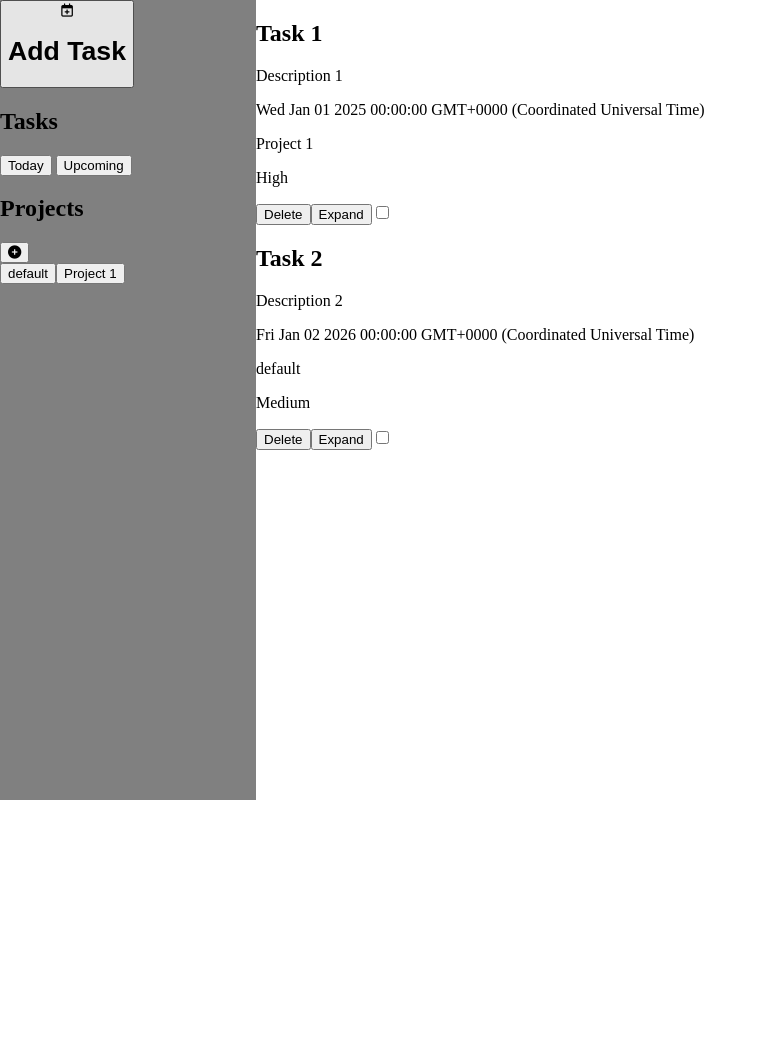
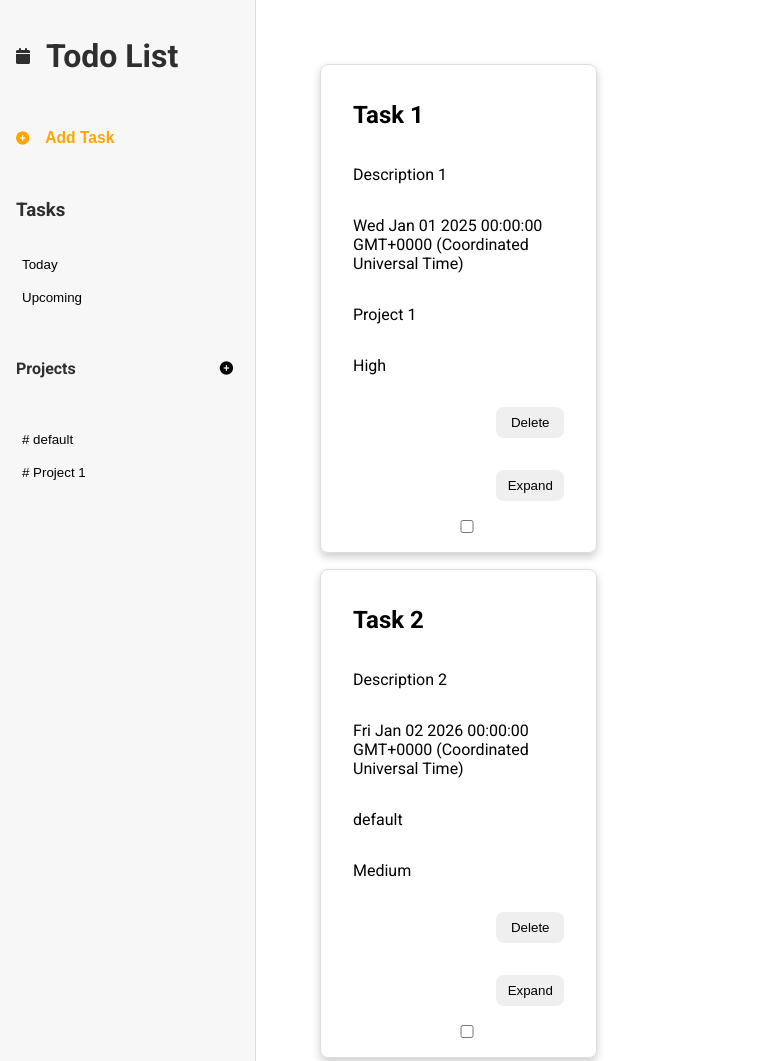
Before and after one commit to ofgaard/todo-list, a website built with webpack: page src/index.html in a window 1280 px wide. Shown: the top 1061 px of the page, without its empty margins (0-767 px from the left). Before the commit the page ends 800 px from the top, so only its background shows below. Built offline with nearby package versions, Linux system fonts and the light colour scheme.

Commit message:
apply basic styles

```diff
--- a/src/index.html
+++ b/src/index.html
@@ -9,19 +9,23 @@
 <body>
     <div class="wrapper">
         <div class="sidenav">
+            <div class="mainheader">
+                <i class="fa-solid fa-calendar"></i>
+                <h1>Todo List</h1>
+            </div>
             <button class="add-task">
-                <i class="fa-regular fa-calendar-plus"></i>
-                <h1>Add Task</h1>
+                <i class="fa-solid fa-circle-plus"></i>
+                <h3>Add Task</h3>
             </button>
             <div class="tasks-menu">
-                <h2>Tasks</h2>
-                <button class="today">Today</button>
-                <button class="upcoming">Upcoming</button>
+                <h3>Tasks</h3>
+                <button class="today-button">Today</button>
+                <button class="upcoming-button">Upcoming</button>
 
             </div>
             <div class="projects-menu">
                 <div class="project-header">
-                    <h2>Projects</h2>
+                    <h4>Projects</h4>
                     <button class="add-project">
                         <i class="fa-solid fa-circle-plus"></i>
                     </button>
@@ -34,12 +38,6 @@
             </div>
         </div>
         <div class="main-content">
-            <div class="header">
-                <h1>Hello</h1>
-            </div>
-            <div class="info">
-                <h2>World</h2>
-            </div>
     </div>
 </body>
 </html>
--- a/src/index.js
+++ b/src/index.js
@@ -1,20 +1,27 @@
-import './style.css';
-import { Tasks, thisWeekTasks, todayTasks, thisMonthTasks, upcomingTasks } from './task.js';
-import { addTask } from './addtask.js';
-import { projectArrays } from './projects.js';
-import { renderArrayToPage } from './rendertasks.js';
-import { renderTodayPage } from './today.js';
-import { renderProjectMenu } from './renderprojectmenu.js';
-import { addProject } from './addproject.js';
-import { addTaskForm } from './addtaskform.js';
-import { addProjectForm } from './addprojectform.js';
-import { renderUpcomingPage } from './upcoming.js';
+import "./style.css";
+import {
+  Tasks,
+  thisWeekTasks,
+  todayTasks,
+  thisMonthTasks,
+  upcomingTasks,
+} from "./task.js";
+import { addTask } from "./addtask.js";
+import { projectArrays } from "./projects.js";
+import { renderArrayToPage } from "./rendertasks.js";
+import { renderTodayPage } from "./today.js";
+import { renderProjectMenu } from "./renderprojectmenu.js";
+import { addProject } from "./addproject.js";
+import { addTaskForm } from "./addtaskform.js";
+import { addProjectForm } from "./addprojectform.js";
+import { renderUpcomingPage } from "./upcoming.js";
 
-console.log ('Hello, World!');
 
-addTask('Task 1', 'Description 1', '2025-01-01', 'Project 1', 'High');
+console.log("Hello, World!");
 
-addTask('Task 2', 'Description 2', '2026-01-02', 'default', 'Medium');
+addTask("Task 1", "Description 1", "2025-01-01", "Project 1", "High");
+
+addTask("Task 2", "Description 2", "2026-01-02", "default", "Medium");
 
 console.log(Tasks);
 
@@ -22,33 +29,32 @@ console.log(projectArrays);
 
 renderArrayToPage(Tasks);
 
-const todayPage = document.querySelector('.today');
-const upcomingPage = document.querySelector('.upcoming');
+const todayPage = document.querySelector(".today-button");
+const upcomingPage = document.querySelector(".upcoming-button");
 
-todayPage.addEventListener('click', () => {
+todayPage.addEventListener("click", () => {
   renderTodayPage();
   console.log(todayTasks);
   console.log(upcomingTasks);
 });
 
-upcomingPage.addEventListener('click', () => {
+upcomingPage.addEventListener("click", () => {
   renderUpcomingPage();
   console.log(upcomingTasks);
-}  );
+});
 
 renderProjectMenu();
 
-
 console.log(projectArrays);
 
-const addTaskButton = document.querySelector('.add-task');
+const addTaskButton = document.querySelector(".add-task");
 
-addTaskButton.addEventListener('click', () => {
+addTaskButton.addEventListener("click", () => {
   addTaskForm();
 });
 
-const addProjectButton = document.querySelector('.add-project');
+const addProjectButton = document.querySelector(".add-project");
 
-addProjectButton.addEventListener('click', () => {
+addProjectButton.addEventListener("click", () => {
   addProjectForm();
 });
--- a/src/projects.js
+++ b/src/projects.js
@@ -1,5 +1,5 @@
 const projectArrays = {
-    default: [],
+  default: [],
 };
 
 export { projectArrays };
--- a/src/renderprojectmenu.js
+++ b/src/renderprojectmenu.js
@@ -3,18 +3,18 @@ import { Tasks } from "./task.js";
 import { renderArrayToPage } from "./rendertasks.js";
 
 export function renderProjectMenu() {
-    const projectsMenu = document.querySelector('.projects-menu-list');
+  const projectsMenu = document.querySelector(".projects-menu-list");
   if (!projectsMenu) {
-        console.error('.projects-menu not found');
+    console.error(".projects-menu not found");
     return;
   }
-    projectsMenu.innerHTML = '';
+  projectsMenu.innerHTML = "";
 
-    Object.keys(projectArrays).forEach(project => {
-        const projectButton = document.createElement('button');
-        projectButton.classList.add('project-button');
-        projectButton.textContent = project;
-        projectButton.addEventListener('click', () => {
+  Object.keys(projectArrays).forEach((project) => {
+    const projectButton = document.createElement("button");
+    projectButton.classList.add("project-button");
+    projectButton.textContent = '# ' + project;
+    projectButton.addEventListener("click", () => {
       console.log(`Project ${project} clicked`);
 
       renderArrayToPage(projectArrays[project]);
--- a/src/style.css
+++ b/src/style.css
@@ -1,6 +1,11 @@
-html, body {
+@import url('https://fonts.googleapis.com/css2?family=Anton&family=Roboto:wght@100;400;500;700&display=swap');
+@import url(https://cdnjs.cloudflare.com/ajax/libs/font-awesome/6.5.2/css/all.min.css);
+
+html,
+body {
   margin: 0;
   padding: 0;
+  font-family: 'Roboto', sans-serif;
 }
 
 .wrapper {
@@ -10,11 +15,167 @@ html, body {
 }
 
 .sidenav {
-    background-color: grey;
+  background-color: rgb(247, 247, 247);
+  border-right: 1px solid rgb(221, 221, 221);
+  color: rgb(46, 46, 46);
 }
 
+.mainheader {
+  display: flex;
+  gap: 1rem;
+  align-items: center;
+  padding: 1rem;
+}
+
+.add-task {
+  color: rgb(255, 166, 0);
+  display: flex;
+  gap: 1rem;
+  align-items: center;
+  padding-left: 1rem;
+  border: none;
+  background: none;
+  width: 100%;
+  cursor: pointer;
+}
+
+.modal {
+  display: flex;
+  justify-content: center;
+  position: fixed;
+  z-index: 1;
+  left: 0;
+  top: 0;
+  width: 100%;
+  height: 100%;
+  overflow: auto;
+  background-color: rgb(0, 0, 0);
+  background-color: rgba(0, 0, 0, 0.4);
+}
+
+.form {
+  background-color: white;
+  margin: auto;
+  padding: 20px;
+  width: 80%;
+  display: flex;
+  flex-direction: column;
+  gap: 1rem;
+  max-width: 20%;
+  border-radius: 12px;
+  box-shadow: 0 4px 8px 0 rgba(0, 0, 0, 0.2);
+
+}
+
+.submit-button {
+  background-color: rgb(255, 166, 0);
+  border: 1px solid rgb(255, 166, 0);
+  color: white;
+  padding: 0.5rem;
+  cursor: pointer;
+  width: 30%;
+  margin-left: auto;
+  border-radius: 8px;
+}
+
+.tasks-menu {
+  display: flex;
+  flex-direction: column;
+  gap: 1rem;
+  padding: 1rem;
+  border: none;
+  background: none
+
+}
+
+.today-button, .upcoming-button {
+  display: flex;
+  border: none;
+  background: none;
+  cursor: pointer;
+  justify-content: left;
+
+}
+
+.project-header {
+  display: flex;
+  flex-direction: row;
+  gap: 1rem;
+  padding: 1rem;
+  border: none;
+  background: none;
+  justify-content: space-between;
+
+}
+
+.add-project {
+  display: flex;
+  gap: 1rem;
+  align-items: center;
+  padding-left: 1rem;
+  border: none;
+  background: none;
+
+}
+
+.projects-menu-list {
+  display: flex;
+  flex-direction: column;
+  gap: 1rem;
+  padding: 1rem;
+  border: none;
+  background: none;
+}
+
+.project-button {
+  display: flex;
+  border: none;
+  background: none;
+  cursor: pointer;
+  justify-content: left;
+
+}
 .main-content {
   background-color: white;
+  color: black;
+  margin: 3rem;
+  display: grid;
+  grid-template-columns: 1fr 1fr 1fr;
+}
+
+.array-container {
+  display: flex;
+  flex-direction: column;
+  gap: 1rem;
+  padding: 1rem;
+  border: none;
+  background: none;
+
+}
+
+.task-container {
+  display: flex;
+  flex-direction: column;
+  padding: 1rem;
+  padding-left: 2rem;
+  border: none;
+  background: none;
+  border: 1px solid rgb(221, 221, 221);
+  border-radius: 8px;
+  box-shadow: 0 4px 8px 0 rgba(0, 0, 0, 0.2);
+
+}
+
+.task-container > button {
+  border: none;
+  color: rgb(0, 0, 0);
+  padding: 0.5rem;
+  margin: 1rem;
+  cursor: pointer;
+  width: 30%;
+  margin-left: auto;
+  border-radius: 8px;
+
 }
 
 .completed {
--- a/src/task.js
+++ b/src/task.js
@@ -10,4 +10,11 @@ const upcomingTasks = [];
 
 const pastTasks = [];
 
-export { Tasks, todayTasks, thisWeekTasks, thisMonthTasks, upcomingTasks, pastTasks };
+export {
+  Tasks,
+  todayTasks,
+  thisWeekTasks,
+  thisMonthTasks,
+  upcomingTasks,
+  pastTasks,
+};
--- a/src/today.js
+++ b/src/today.js
@@ -2,18 +2,14 @@ import { renderArrayToPage } from "./rendertasks.js";
 import { todayTasks } from "./task.js";
 
 export function renderTodayPage() {
-    const mainContent = document.querySelector('.main-content');
-    mainContent.innerHTML = '';
-    const todayContainer = document.createElement('div');
-    todayContainer.classList.add('today-container');
-    mainContent.appendChild(todayContainer);
-    const todayHeader = document.createElement('h1');
-    todayHeader.textContent = 'Today';
-    todayContainer.appendChild(todayHeader);
-    const todayArrayContainer = document.createElement('div');
-    todayArrayContainer.classList.add('array-container');
-    todayContainer.appendChild(todayArrayContainer);
+  const mainContent = document.querySelector(".main-content");
+  mainContent.innerHTML = "";
+  const todayContainer = document.createElement("div");
+  todayContainer.classList.add("today-container");
+  mainContent.appendChild(todayContainer);
+  const todayArrayContainer = document.createElement("div");
+  todayArrayContainer.classList.add("array-container");
+  todayContainer.appendChild(todayArrayContainer);
 
-    renderArrayToPage(todayTasks, todayArrayContainer);
-
-};
+  renderArrayToPage(todayTasks, todayArrayContainer);
+}
```
Also changed, not shown: src/addproject.js (+7 -6 lines), src/addprojectform.js (+19 -19 lines), src/addtask.js (+24 -13 lines), src/addtaskform.js (+47 -53 lines), src/rendertasks.js (+54 -60 lines), src/upcoming.js (+13 -15 lines). Lines whose indentation alone changed are shown as unchanged.
